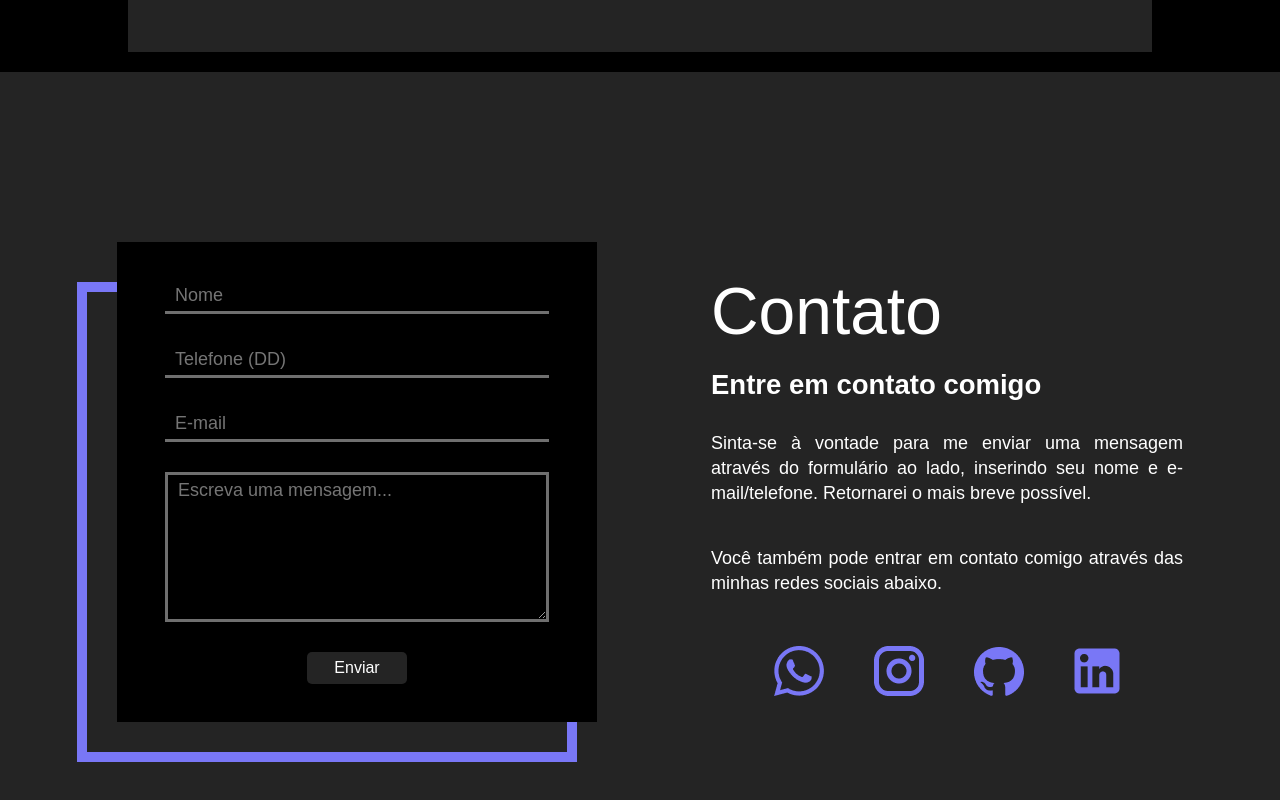
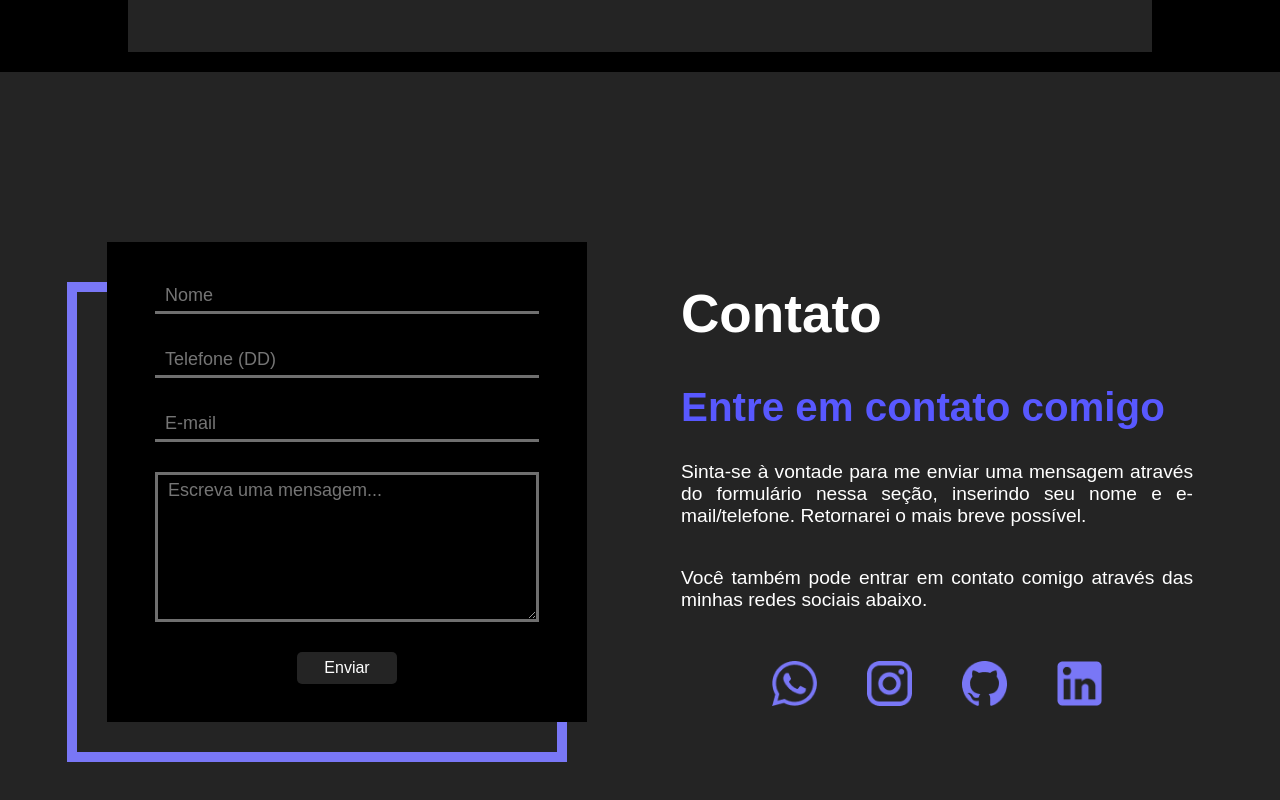
Before and after one commit to CesarCaus/Portfolio-Cesar-Caus, an Angular app: page / in a window 1280 px wide. Shown: the part 3042-3842 px from the top of the page. Built offline with nearby package versions, Linux system fonts and the light colour scheme; a web font is replaced by a local one.

Commit message:
Atualização seção de Contato

```diff
--- a/src/app/components/containers/contact/contact.component.html
+++ b/src/app/components/containers/contact/contact.component.html
@@ -1,12 +1,14 @@
 <main>
     <section class="form-contact">
         <section class="container-form">
-            <form action="">
-                <input placeholder="Nome" type="text" name="name" id="name">
+            <form action="https://formsubmit.co/cesarcaustec@gmail.com" method="POST">
+                <input placeholder="Nome" type="text" name="name" id="name" required>
                 <input placeholder="Telefone (DD)" type="text" name="tel" id="tel">
-                <input placeholder="E-mail" type="text" name="email" id="email">
-                <textarea placeholder="Escreva uma mensagem..." name="message" id="message"></textarea>
-                <button>Enviar</button>
+                <input placeholder="E-mail" type="text" name="email" id="email" required>
+                <textarea placeholder="Escreva uma mensagem..." name="message" id="message" required></textarea>
+                <input type="hidden" name="_captcha" value="false">
+                <input type="hidden" name="_next" value="http://localhost:4200/#contact">
+                <button type="submit">Enviar</button>
             </form>
         </section>
         <span class="box-form"></span>
@@ -14,13 +16,17 @@
     <section class="text-contact">
         <h1>Contato</h1>
         <h2>Entre em contato comigo</h2>
-        <p>Sinta-se à vontade para me enviar uma mensagem através do formulário ao lado, inserindo seu nome e e-mail/telefone. Retornarei o mais breve possível. </p>
+        <p>Sinta-se à vontade para me enviar uma mensagem através do formulário nessa seção, inserindo seu nome e e-mail/telefone. Retornarei o mais breve possível. </p>
         <p>Você também pode entrar em contato comigo através das minhas redes sociais abaixo.</p>
         <div class="box-social">
-            <span><img src="../../../../assets/Whatsapp.png" alt="whatsapp icon" /></span>
-            <span><img src="../../../../assets/Instagram.png" alt="Instagram icon" /></span>
-            <span><img src="../../../../assets/Github.png" alt="GitHub icon" /></span>
-            <span><img src="../../../../assets/Linkedin.png" alt="Linkedin icon" /></span>
+            <a href="https://wa.me/5562986430569?text=Ol%C3%A1%2C%20gostaria%20de%20entrar%20em%20contato...
+            " target="_blank"><span><img src="../../../../assets/Whatsapp.png" alt="whatsapp icon" /></span></a>
+            <a href="https://www.instagram.com/cesarcausp/" target="_blank"><span><img src="../../../../assets/Instagram.png" alt="Instagram icon" /></span></a>
+            <a href="https://github.com/cesarcaus" target="_blank"><span><img src="../../../../assets/Github.png" alt="GitHub icon" /></span></a>
+            <a href="https://br.linkedin.com/in/cesarcaus" target="_blank"> <span><img src="../../../../assets/Linkedin.png" alt="Linkedin icon" /></span></a>
+
+
+
         </div>
     </section>
 </main>
--- a/src/app/components/containers/contact/contact.component.scss
+++ b/src/app/components/containers/contact/contact.component.scss
@@ -97,24 +97,25 @@ main {
 
 
 .text-contact {
-    width: 40%;
+    width: clamp(350px, 40vw, 800px);
+    height: fit-content;
     display: flex;
     flex-direction: column;
     gap: 20px;
 
     h1 {
-        font-size: clamp(1.8rem, 5.15vw, 80px);
-        font-weight: 300;
+        font-size: clamp(2rem, 4.15vw, 70px);
+        padding: 20px 0;
     }
 
     h2 {
-        font-size: clamp(0.8rem, 2.15vw, 30px);
+        color: rgb(88, 88, 255);
+        font-size: clamp(1.2rem, 3.15vw, 50px);
     }
 
     p {
-        font-size: clamp(0.8rem, 2.15vw, 1rem);
+        font-size: clamp(1rem, 1.5vw, 30px);
         padding: 10px 0;
-        line-height: 25px;
         text-align: justify;
     }
 
@@ -128,6 +129,10 @@ main {
 
         span {
             cursor: pointer;
+
+            img {
+                width: 45px;
+            }
         }
     }
 
@@ -188,3 +193,59 @@ main {
         margin-top: 9px;
     }
 }
+
+@media screen and (min-width: 2600px) {
+    main {
+        justify-content: center;
+        gap: 500px;
+    }
+
+
+    .text-contact {
+
+    }
+
+
+    .form-contact {
+       width: 1000px;
+       height: 1000px;
+    }
+
+    .box-form {
+        width: 1000px;
+        height: 1000px;
+    }
+
+    .box-form::after {
+        width: 980px;
+       height: 980px;
+    }
+
+    .container-form {
+        width: 1000px;
+        height: 1000px;
+
+        form {
+            gap: 80px;
+
+            input,
+            textarea {
+                font-size: 30px;
+            }
+
+            textarea {
+                height: 300px;
+                max-height: 300px;
+            }
+
+            button {
+                font-size: 30px;
+                width: 300px;
+                height: 60px;
+            }
+        }
+
+    }
+
+
+}
--- a/src/app/components/containers/interfaces/interfaces.component.html
+++ b/src/app/components/containers/interfaces/interfaces.component.html
@@ -14,7 +14,7 @@
         </nav>
 
         <section class="content">
-            <div class="interface-item"><glassmorphism-login-01></glassmorphism-login-01></div>
+            <div class="interface-item"></div>
         </section>
     </section>
 </main>
```
